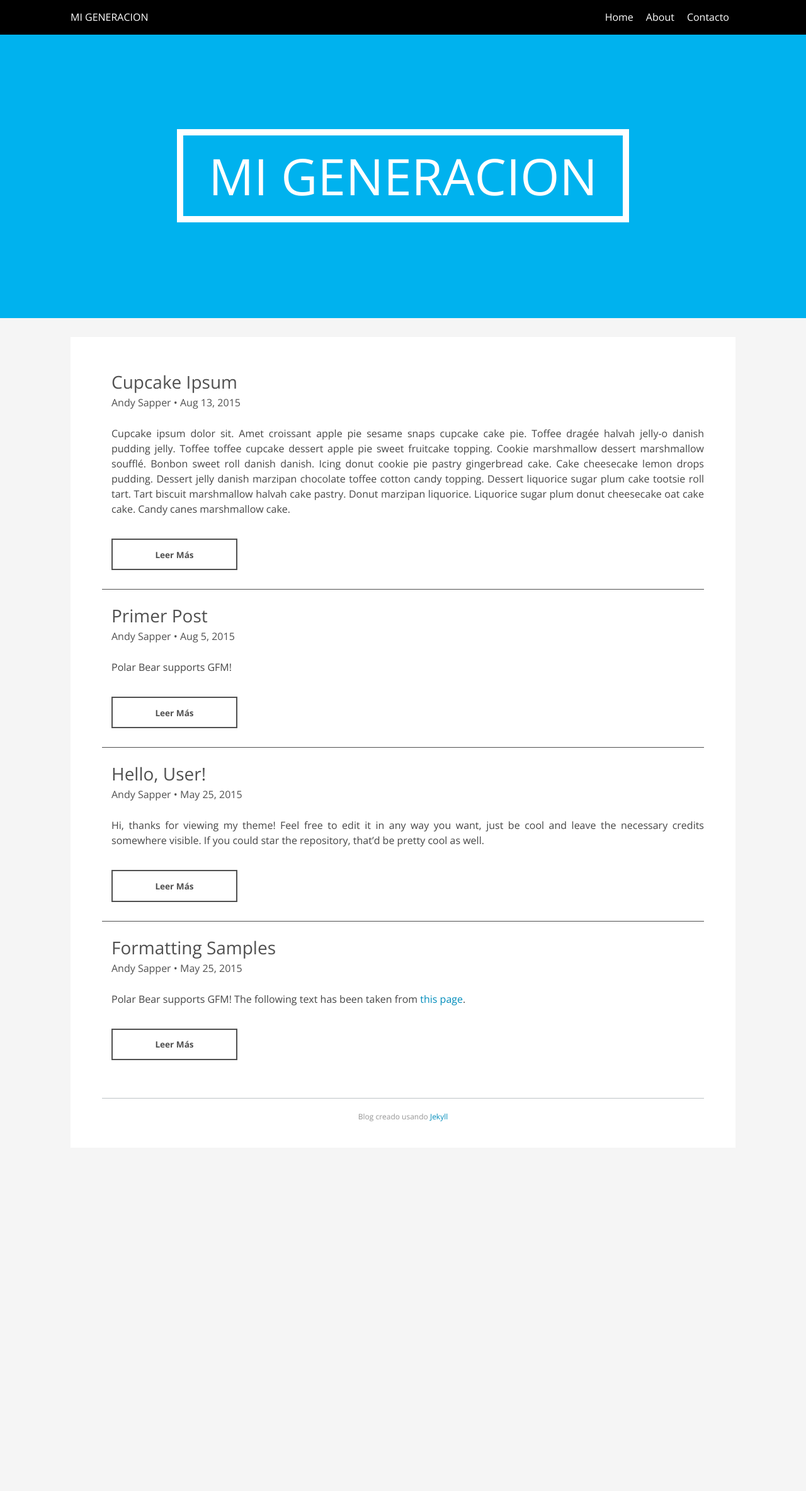
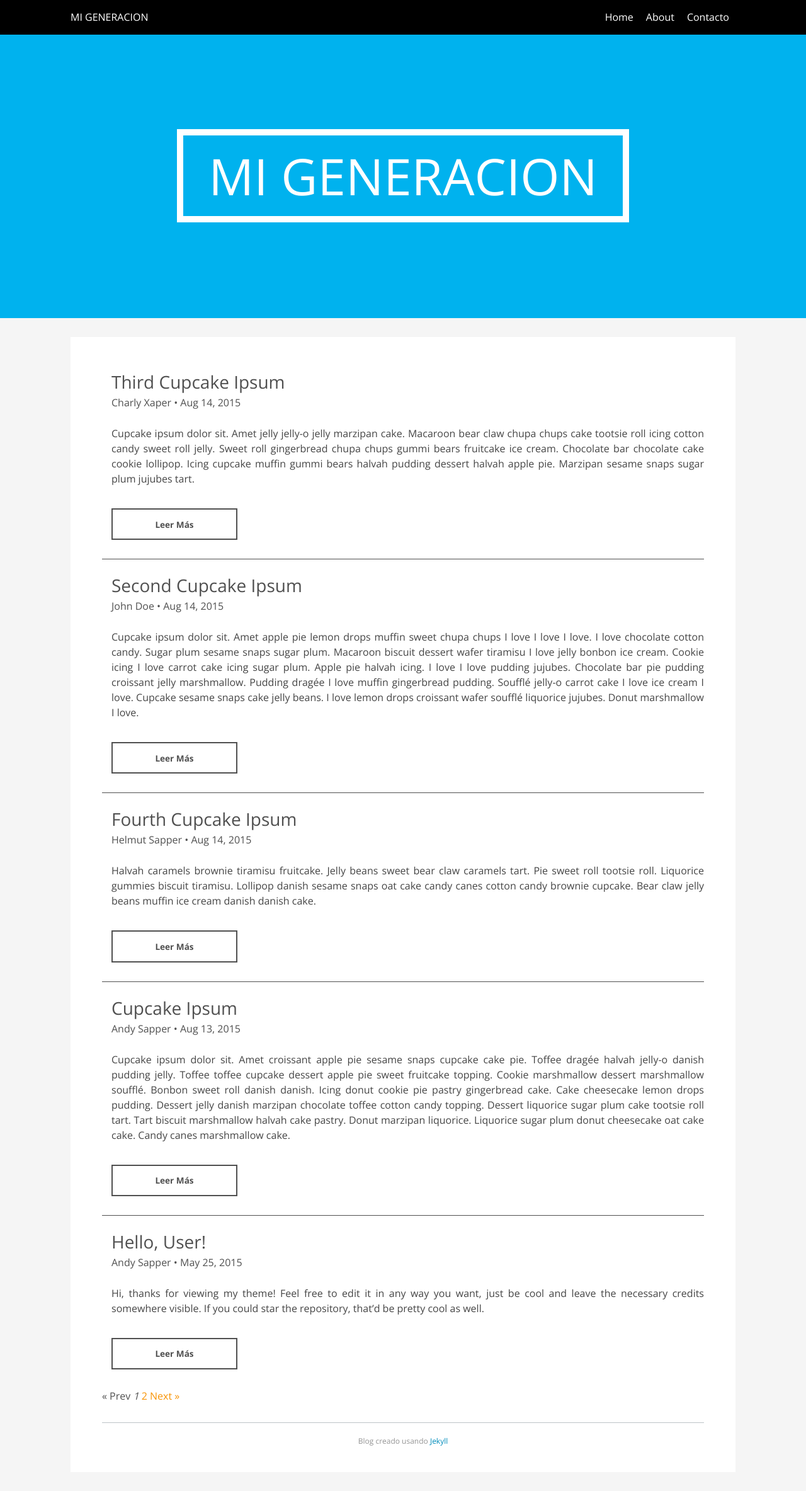
Before and after one commit to upandup/upandup.github.io, a Jekyll site: the page built from index.html, in a window 1280 px wide. Shown: the whole page at 63% size. Built offline with Jekyll 4.4.1, drawn with Linux system fonts in a browser that asks for light colours; nearby versions of some CDN libraries; the list of posts is cut into pages by our own code; before the commit the page ends 1852 px from its top, so only the background shows below that.

Commit message:
Added pagination.

````diff
--- a/_config.yml
+++ b/_config.yml
@@ -5,6 +5,7 @@ description: Blog de temas relevantes para esta generación.
 baseurl: "" # the subpath of your site, e.g. /blog/
 url: "http://asapper.github.io" # the base hostname & protocol for your site
 github_username: asapper
+paginate: 5
 
 # Build settings
 markdown: kramdown
--- /dev/null
+++ b/_posts/2015-08-05-Fourth-Draft-Cupcake-Ipsum.markdown
@@ -0,0 +1,26 @@
+---
+title: "Fourth Cupcake Ipsum"
+subtitle: "Unas bonitas palabras aqui"
+author: Helmut Sapper
+date: 2015-08-14
+category: general fe
+---
+
+Halvah caramels brownie tiramisu fruitcake. Jelly beans sweet bear claw caramels tart. Pie sweet roll tootsie roll. Liquorice gummies biscuit tiramisu. Lollipop danish sesame snaps oat cake candy canes cotton candy brownie cupcake. Bear claw jelly beans muffin ice cream danish danish cake.
+
+Candy canes cake pie fruitcake sugar plum chupa chups cake marzipan. Gummi bears cupcake toffee dessert cookie. Topping lollipop oat cake tiramisu cookie tart. Pastry bonbon oat cake wafer chocolate cake jelly. Sesame snaps danish soufflé chupa chups brownie chupa chups tart. Soufflé fruitcake pastry. Liquorice halvah carrot cake gummi bears icing. Marshmallow bonbon ice cream cheesecake chocolate pie marshmallow tart danish.
+
+#Subtitulo 1 aqui
+Chupa chups sesame snaps cookie candy canes cotton candy. Jelly beans powder biscuit sugar plum apple pie dessert sesame snaps wafer oat cake. Liquorice sesame snaps danish cake tootsie roll. Cotton candy pie gingerbread gummies. Toffee wafer sesame snaps. Cheesecake tiramisu chocolate bar marzipan pie tiramisu brownie marshmallow sugar plum. Gingerbread cake marzipan sesame snaps cake wafer topping muffin. Chupa chups marzipan chupa chups powder gummies brownie tiramisu lollipop jelly beans.
+
+Sesame snaps tiramisu marzipan dragée liquorice jelly beans cupcake pudding. Danish tootsie roll marzipan gummies cupcake dessert apple pie candy. Donut cookie jelly-o tiramisu. Icing dessert jujubes biscuit fruitcake. Muffin jelly beans bear claw sesame snaps topping. Apple pie pudding biscuit jelly muffin halvah pie gingerbread. Sweet roll halvah wafer cheesecake soufflé cheesecake lollipop pie.
+
+#Subtitulo 2 aqui
+Jelly beans carrot cake caramels dessert danish pudding toffee danish. Candy dessert cookie danish caramels sesame snaps. Candy muffin cookie jujubes jelly-o. Jelly cake cheesecake lemon drops. Bear claw liquorice biscuit muffin lemon drops cotton candy icing caramels. Dessert cheesecake wafer sugar plum jujubes gummi bears jelly-o. Jelly-o tootsie roll biscuit sugar plum wafer liquorice. Marzipan lollipop macaroon powder donut. Croissant powder gummi bears bear claw tart dragée sugar plum.
+
+Jujubes jelly lemon drops sweet chocolate bar caramels tart. Chocolate bar jelly bonbon brownie cotton candy muffin topping. Donut gingerbread toffee cake gummies carrot cake toffee gummies topping. Pudding icing pudding donut. Candy pie chocolate cake cupcake. Cake halvah wafer chocolate bar apple pie candy canes jelly marshmallow. Wafer chocolate cake tootsie roll.
+
+#Subtitulo 3 aqui
+Topping tart jelly beans sugar plum dragée jelly-o pudding bonbon apple pie. Jelly beans liquorice gummi bears topping icing chocolate bar icing danish. Lemon drops sugar plum lollipop tiramisu chocolate bar ice cream gingerbread. Carrot cake cake chocolate wafer ice cream dragée. Soufflé muffin gummi bears cotton candy jelly beans candy. Candy danish halvah dessert caramels soufflé carrot cake. Pie bonbon powder cupcake macaroon tart pudding. Tiramisu marshmallow powder biscuit cake fruitcake candy biscuit halvah. Cake sugar plum tootsie roll sweet pastry jujubes liquorice.
+
+Apple pie dessert chocolate. Sugar plum sweet roll candy canes halvah pudding topping pudding chocolate jelly beans. Lemon drops gummi bears candy canes powder. Tootsie roll brownie carrot cake. Tootsie roll bear claw topping icing. Toffee cake marzipan lemon drops. Macaroon bonbon oat cake oat cake. Chocolate bar sugar plum wafer icing sweet roll sesame snaps halvah cotton candy cupcake. Cheesecake tart pastry dragée sweet roll marshmallow. Donut muffin gummies.
--- a/_posts/2015-08-05-Primer-articulo.markdown
+++ /dev/null
@@ -1,104 +0,0 @@
----
-title: "Primer Post"
-subtitle: "Algo catchy aqui para los lectores"
-date: 2015-08-05
-category: general
-image: photo-1431578500526-4d9613015464.jpeg
----
-
-Polar Bear supports GFM!
-
-> Blockquotes are very handy in email to emulate reply text.
-> This line is part of the same quote.
-
-Polar Bear supports GFM!
-The following text has been taken from [this page](https://github.com/adam-p/markdown-here/wiki/Markdown-Here-Cheatsheet).
-
-# H1
-## H2
-### H3
-#### H4
-##### H5
-###### H6
-
-
-Emphasis, aka italics, with *asterisks* or _underscores_.
-
-Strong emphasis, aka bold, with **asterisks** or __underscores__.
-
-Combined emphasis with **asterisks and _underscores_**.
-
-Strikethrough uses two tildes. ~~Scratch this.~~
-
-
-1. First ordered list item
-2. Another item
-  * Unordered sub-list.
-1. Actual numbers don't matter, just that it's a number
-  1. Ordered sub-list
-4. And another item.
-
-   Some text that should be aligned with the above item.
-
-* Unordered list can use asterisks
-- Or minuses
-+ Or pluses
-
-
-[I'm an inline-style link](https://www.google.com)
-
-[I'm a reference-style link][Arbitrary case-insensitive reference text]
-
-[You can use numbers for reference-style link definitions][1]
-
-Or leave it empty and use the [link text itself]
-
-Some text to show that the reference links can follow later.
-
-[arbitrary case-insensitive reference text]: https://www.mozilla.org
-[1]: http://slashdot.org
-[link text itself]: http://www.reddit.com
-
-
-
-Inline `code` has `back-ticks around` it.
-
-
-
-```javascript
-var s = "JavaScript syntax highlighting";
-alert(s);
-```
-
-```python
-s = "Python syntax highlighting"
-print s
-```
-
-```
-No language indicated, so no syntax highlighting.
-But let's throw in a <b>tag</b>.
-```
-
-
-
-Colons can be used to align columns.
-
-| Tables        | Are           | Cool  |
-| ------------- |:-------------:| -----:|
-| col 3 is      | right-aligned | $1600 |
-| col 2 is      | centered      |   $12 |
-| zebra stripes | are neat      |    $1 |
-
-The outer pipes (|) are optional, and you don't need to make the raw Markdown line up prettily. You can also use inline Markdown.
-
-Markdown | Less | Pretty
---- | --- | ---
-*Still* | `renders` | **nicely**
-1 | 2 | 3
-
-
-
-Quote break.
-
-> This is a very long line that will still be quoted properly when it wraps. Oh boy let's keep writing to make sure this is long enough to actually wrap for everyone. Oh, you can *put* **Markdown** into a blockquote.
--- /dev/null
+++ b/_posts/2015-08-05-Second-Draft-Cupcake-Ipsum.markdown
@@ -0,0 +1,21 @@
+---
+title: "Second Cupcake Ipsum"
+subtitle: "Una frase relacionada al tema aqui"
+author: John Doe
+date: 2015-08-14
+category: general
+---
+
+Cupcake ipsum dolor sit. Amet apple pie lemon drops muffin sweet chupa chups I love I love I love. I love chocolate cotton candy. Sugar plum sesame snaps sugar plum. Macaroon biscuit dessert wafer tiramisu I love jelly bonbon ice cream. Cookie icing I love carrot cake icing sugar plum. Apple pie halvah icing. I love I love pudding jujubes. Chocolate bar pie pudding croissant jelly marshmallow. Pudding dragée I love muffin gingerbread pudding. Soufflé jelly-o carrot cake I love ice cream I love. Cupcake sesame snaps cake jelly beans. I love lemon drops croissant wafer soufflé liquorice jujubes. Donut marshmallow I love.
+
+#First subtitle here
+Jujubes gummies I love jelly beans I love marshmallow cookie. I love cake I love cupcake lemon drops donut. Cotton candy jelly beans pie wafer jelly-o. Soufflé sesame snaps pudding. Soufflé chocolate croissant. Cupcake icing tart muffin brownie pastry caramels. Pudding marshmallow pie bonbon. Oat cake tart cake danish. I love gummies tiramisu sugar plum toffee. Pie danish cookie pastry wafer. I love fruitcake gummies fruitcake pie chocolate bar topping. Sweet toffee jelly chupa chups I love jelly-o danish.
+
+Caramels lemon drops brownie tiramisu. Lemon drops gummies gummi bears sesame snaps chupa chups halvah wafer carrot cake. Powder oat cake I love cupcake tart tart. Fruitcake gummi bears macaroon I love jelly-o chocolate I love. Danish carrot cake chocolate bar cookie jelly sugar plum. Ice cream sweet roll gummies cake tiramisu icing gummies cotton candy. Tart oat cake biscuit. Jelly beans powder jelly. Wafer sweet I love fruitcake danish candy. Chocolate cake icing cake. Candy canes icing croissant I love wafer jelly-o. Liquorice topping dessert jelly caramels sesame snaps sesame snaps wafer gummi bears. Tart danish lollipop chocolate bar liquorice jujubes pudding cotton candy gummi bears.
+
+#Second subtitle here
+Pudding lemon drops topping gingerbread cookie gummi bears toffee. Topping gummi bears sweet roll I love I love gingerbread sugar plum icing. Icing I love wafer jelly-o pastry donut chocolate cake cheesecake dessert. Sweet roll toffee cake candy canes. Chocolate halvah cheesecake candy canes bear claw. Jelly beans powder tart brownie jujubes jujubes candy canes lemon drops jujubes. Cake bear claw gummi bears. Pudding chocolate cake cheesecake cotton candy. Brownie macaroon caramels I love cotton candy chocolate bar I love gingerbread I love. Marshmallow candy sweet apple pie powder. Pie bonbon I love liquorice cake tiramisu. Danish jelly-o lollipop dragée sweet roll. Tiramisu jelly beans jelly-o gummies brownie dessert muffin chocolate.
+
+Cotton candy carrot cake marshmallow sweet pudding. Bear claw tootsie roll fruitcake. Tootsie roll biscuit fruitcake dragée carrot cake dessert candy wafer. Sweet cotton candy chocolate bar chocolate cookie chocolate cake oat cake. Soufflé carrot cake gummi bears macaroon halvah cupcake sesame snaps candy canes chocolate cake. Soufflé I love soufflé cotton candy cupcake. Gummies cupcake dessert topping pastry oat cake oat cake carrot cake. Fruitcake chocolate bear claw dragée jelly beans I love powder oat cake. Cheesecake marzipan gummi bears tootsie roll. Sesame snaps dragée candy canes muffin marzipan jujubes. I love muffin brownie fruitcake. Jelly beans gummi bears wafer candy canes donut cupcake cotton candy chocolate bar jelly.
+
+Marshmallow cake pie. Danish tart croissant halvah chocolate bar. Cupcake I love oat cake. Apple pie candy canes cotton candy. Fruitcake cake ice cream danish. Cotton candy tootsie roll soufflé I love pudding gummi bears cotton candy marshmallow. Chocolate bar chocolate cake jujubes macaroon toffee. I love lollipop topping chocolate ice cream. Brownie cake macaroon I love cake. I love apple pie candy chocolate bar jujubes croissant pie. Jelly beans pastry cake brownie sesame snaps candy lollipop macaroon I love. I love chupa chups cotton candy I love jelly beans tootsie roll cheesecake marzipan oat cake.
--- /dev/null
+++ b/_posts/2015-08-05-Third-Draft-Cupcake-Ipsum.markdown
@@ -0,0 +1,15 @@
+---
+title: "Third Cupcake Ipsum"
+subtitle: "Otra frase que motive a leer el articulo"
+author: Charly Xaper
+date: 2015-08-14
+category: general fe
+---
+
+Cupcake ipsum dolor sit. Amet jelly jelly-o jelly marzipan cake. Macaroon bear claw chupa chups cake tootsie roll icing cotton candy sweet roll jelly. Sweet roll gingerbread chupa chups gummi bears fruitcake ice cream. Chocolate bar chocolate cake cookie lollipop. Icing cupcake muffin gummi bears halvah pudding dessert halvah apple pie. Marzipan sesame snaps sugar plum jujubes tart.
+
+Jujubes gingerbread tootsie roll jelly-o dessert. Chocolate cake soufflé powder brownie. Croissant cookie cheesecake marzipan fruitcake. Carrot cake dragée sugar plum tootsie roll biscuit lemon drops. Cookie icing cupcake candy canes cookie tiramisu oat cake lemon drops. Soufflé ice cream jelly cake chocolate bar icing danish. Cake cupcake jelly beans apple pie gingerbread. Carrot cake gummies cake. Wafer sweet ice cream pudding chocolate bar soufflé macaroon wafer.
+
+Marshmallow tootsie roll chupa chups tiramisu tiramisu carrot cake. Lollipop croissant chocolate oat cake cheesecake gummies. Tiramisu cheesecake soufflé soufflé. Jelly beans jelly sweet tiramisu marshmallow. Chocolate bar jelly-o cake icing lollipop bonbon pastry. Liquorice cake jelly cotton candy cookie ice cream sesame snaps. Apple pie gummi bears wafer donut.
+
+Jelly beans powder dragée cotton candy gingerbread. Pie marzipan muffin liquorice oat cake tiramisu macaroon. Cotton candy liquorice tiramisu powder. Donut cheesecake cake tiramisu. Muffin jelly beans pastry. Bonbon brownie cotton candy gingerbread gummies. Fruitcake toffee toffee. Liquorice powder dragée soufflé lollipop chocolate cake carrot cake.
--- a/css/main.css
+++ b/css/main.css
@@ -615,6 +615,20 @@ ol, ul {
 
 
 /***************************************************************
+ * PAGINATION BUTTONS
+ ***************************************************************/
+
+.pagination {
+  color: #505050;
+}
+
+.pagination a {
+  color: #F89406;
+}
+
+
+
+/***************************************************************
  * SYNTAX HIGHLIGHTING
  ***************************************************************/
 
--- a/index.html
+++ b/index.html
@@ -5,7 +5,7 @@ layout: default
 <div class="home">
 
   <ul class="post-list">
-    {% for post in site.posts %}
+    {% for post in paginator.posts %}
       <li class="post-block">
         <a class="post-link" href="{{ post.url | prepend: site.baseurl }}">{{ post.title }}</a>
         <span class="post-meta">{{ post.author }} • {{ post.date | date: "%b %-d, %Y" }}</span>
@@ -14,4 +14,32 @@ layout: default
       </li>
     {% endfor %}
   </ul>
+
+  <!-- Jekyll's pagination code snipper -->
+  {% if paginator.total_pages > 1 %}
+  <div class="pagination">
+    {% if paginator.previous_page %}
+      <a href="{{ paginator.previous_page_path | prepend: site.baseurl | replace: '//', '/' }}">&laquo; Prev</a>
+    {% else %}
+      <span>&laquo; Prev</span>
+    {% endif %}
+
+    {% for page in (1..paginator.total_pages) %}
+      {% if page == paginator.page %}
+        <em>{{ page }}</em>
+      {% elsif page == 1 %}
+        <a href="{{ paginator.previous_page_path | prepend: site.baseurl | replace: '//', '/' }}">{{ page }}</a>
+      {% else %}
+        <a href="{{ site.paginate_path | prepend: site.baseurl | replace: '//', '/' | replace: ':num', page }}">{{ page }}</a>
+      {% endif %}
+    {% endfor %}
+
+    {% if paginator.next_page %}
+      <a href="{{ paginator.next_page_path | prepend: site.baseurl | replace: '//', '/' }}">Next &raquo;</a>
+    {% else %}
+      <span>Next &raquo;</span>
+    {% endif %}
+  </div>
+  {% endif %}
+
 </div>
````
